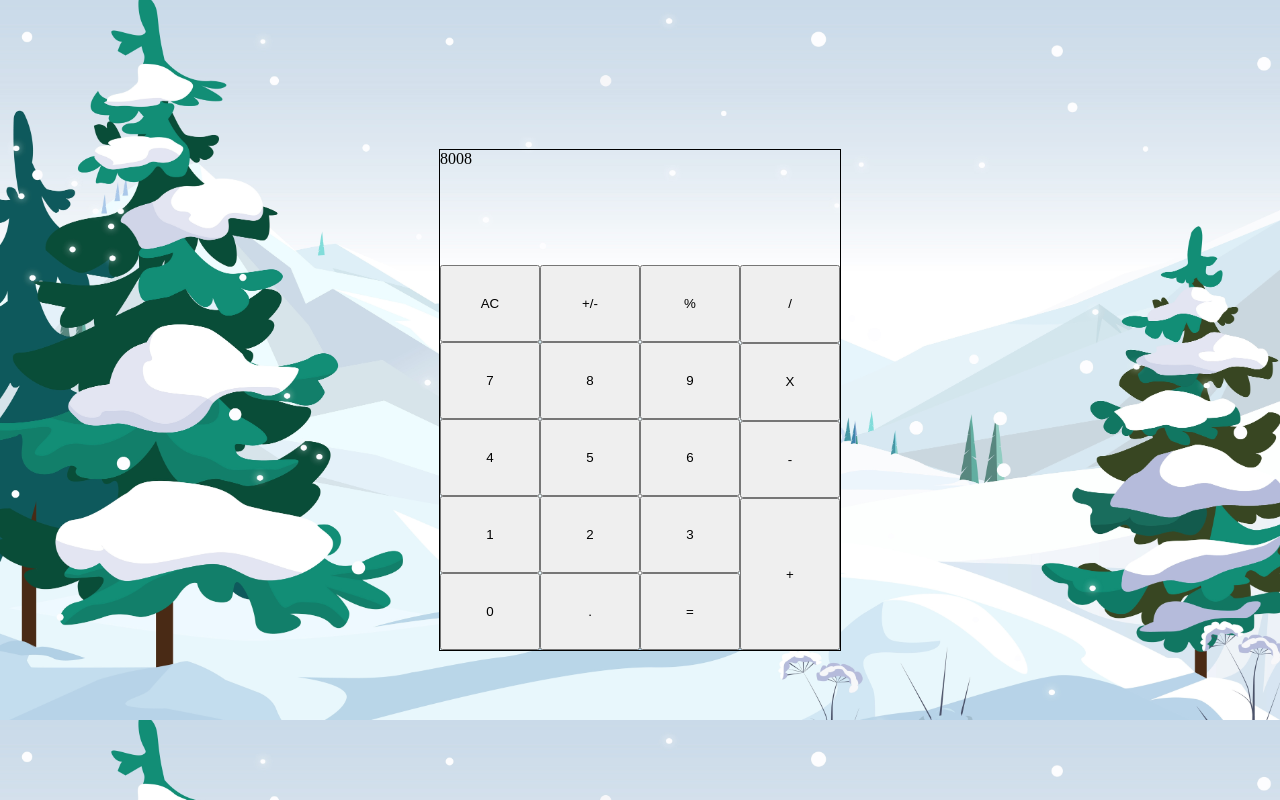
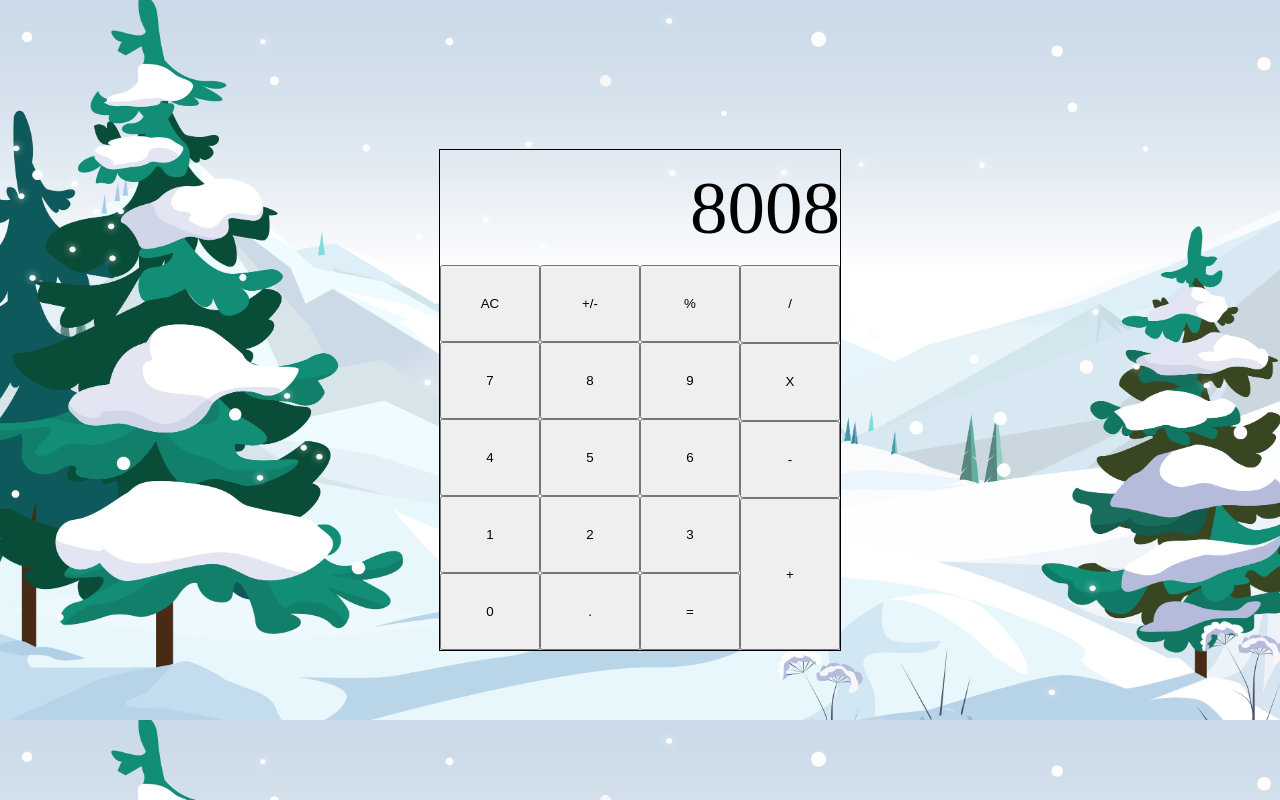
Before and after one commit to sweetnightkitty/calculator, a plain HTML site: page index.html in a window 1280 px wide. Drawn offline with Linux system fonts and the light colour scheme.

Commit message:
Style calculator display numbers

```diff
--- a/styles.css
+++ b/styles.css
@@ -23,8 +23,13 @@ body {
 }
 
 .display {
+    display: flex;
+    justify-content: flex-end;
+    align-items: center;
     height: 115px;
     width: 400px;
+    color: black;
+    font-size: 75px;
 }
 
 .btn-layout {
```
